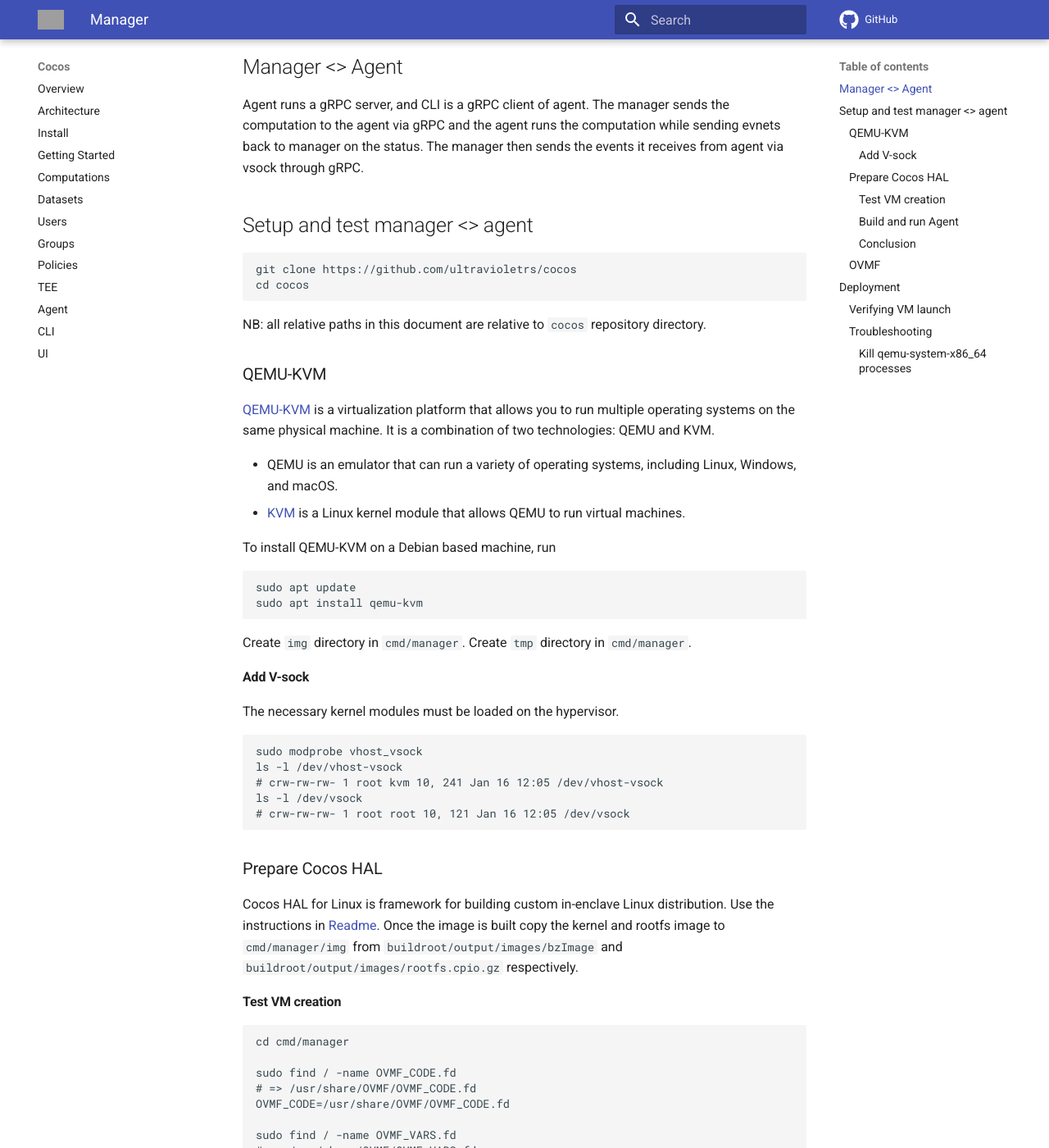
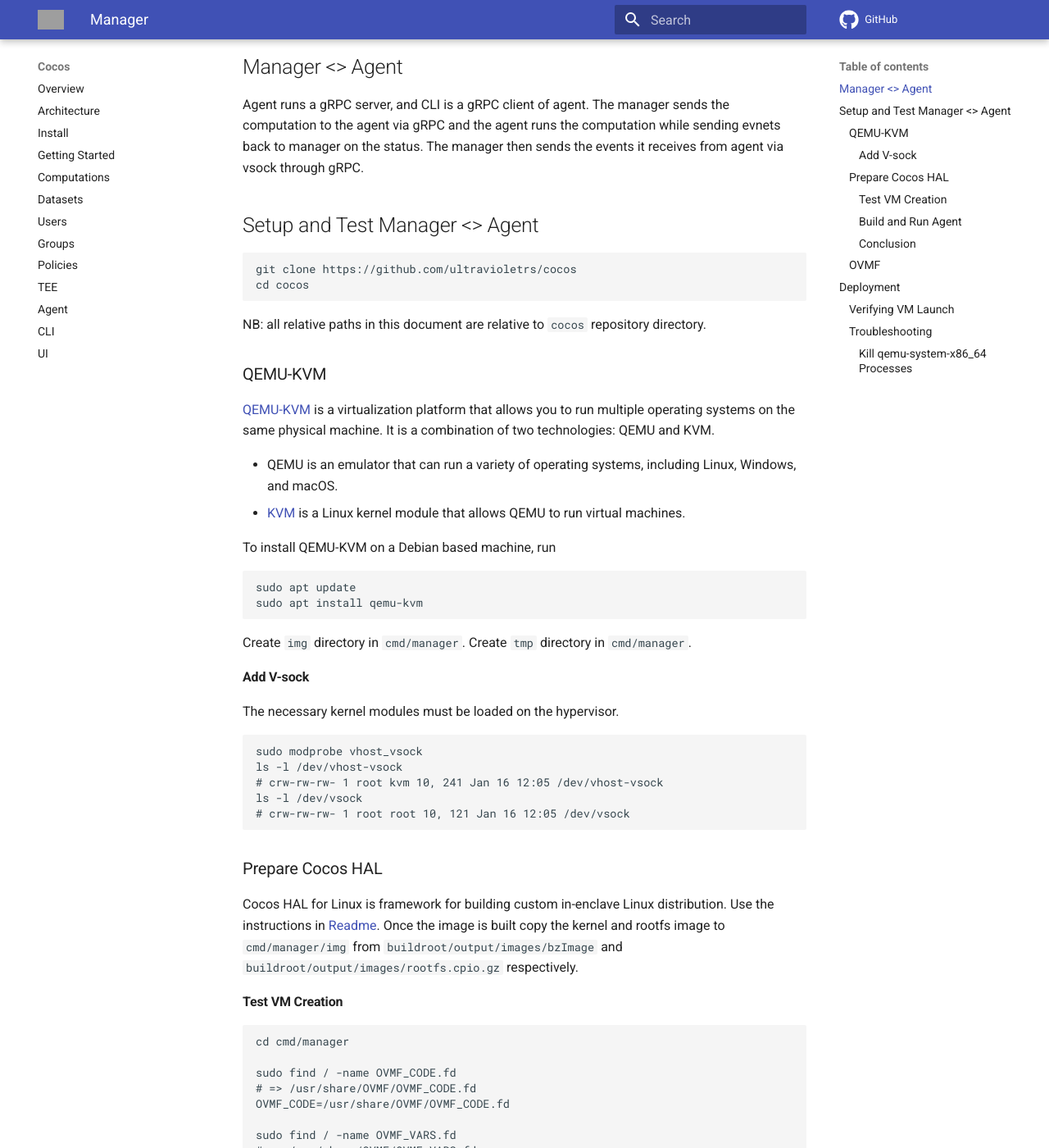
Before and after one commit to ultravioletrs/cocos-docs, an MkDocs documentation site: the page built from docs/manager.md, in a window 1280 px wide and 1400 px high, scrolled down 351 px. Shown: the whole window at 82% size. Built offline with MkDocs 1.6.1 and Material for MkDocs 9.7.7, drawn with Linux system fonts in a browser that asks for light colours; comment, search, counter and statistics services are not loaded; some of the changed text lies outside the part shown; grey boxes are pictures that could not be loaded.

Commit message:
Capitalize titles
Signed-off-by: WashingtonKK <washingtonkigan@gmail.com>

````diff
--- a/docs/manager.md
+++ b/docs/manager.md
@@ -8,7 +8,7 @@ Vsock is used to send agent events from the computation in the agent to the mana
 
 Agent runs a gRPC server, and CLI is a gRPC client of agent. The manager sends the computation to the agent via gRPC and the agent runs the computation while sending evnets back to manager on the status. The manager then sends the events it receives from agent via vsock through gRPC.
 
-## Setup and test manager <> agent
+## Setup and Test Manager <> Agent
 
 ```sh
 git clone https://github.com/ultravioletrs/cocos
@@ -49,7 +49,7 @@ ls -l /dev/vsock
 Cocos HAL for Linux is framework for building custom in-enclave Linux distribution. Use the instructions in [Readme](https://github.com/ultravioletrs/cocos/blob/main/hal/linux/README.md).
 Once the image is built copy the kernel and rootfs image to `cmd/manager/img` from `buildroot/output/images/bzImage` and `buildroot/output/images/rootfs.cpio.gz` respectively.
 
-#### Test VM creation
+#### Test VM Creation
 
 ```sh
 cd cmd/manager
@@ -85,7 +85,7 @@ qemu-system-x86_64 \
 ```
 Once the VM is booted press enter and on the login use username `root`.
 
-#### Build and run Agent
+#### Build and Run Agent
 Agent is started automatically in the VM.
 ```sh
 # List running processes and use 'grep' to filter for processes containing 'agent' in their names.
@@ -161,7 +161,7 @@ MANAGER_QEMU_SEV_CBITPOS=51 \
 ./build/cocos-manager
 ```
 
-### Verifying VM launch
+### Verifying VM Launch
 
 NB: To verify that the manager successfully launched the VM, you need to open two terminals on the same machine. In one terminal, you need to launch `go run main.go` (with the environment variables of choice) and in the other, you can run the verification commands.
 
@@ -209,7 +209,7 @@ You can run the command - the value of the `"message"` key - directly in the ter
 
 and look for the possible problems. This problems can usually be solved by using the adequate env var assignments. Look in the `manager/qemu/config.go` file to see the recognized env vars. Don't forget to prepend `MANAGER_QEMU_` to the name of the env vars.
 
-#### Kill `qemu-system-x86_64` processes
+#### Kill `qemu-system-x86_64` Processes
 
 To kill any leftover `qemu-system-x86_64` processes, use
 
````
Also changed, not shown: docs/agent.md (+3 -3 lines).
